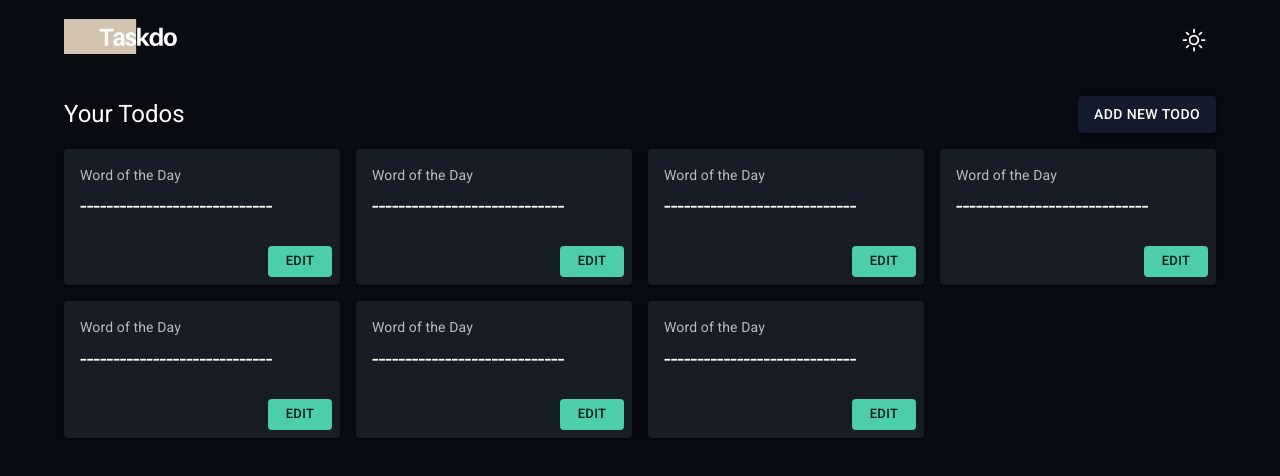
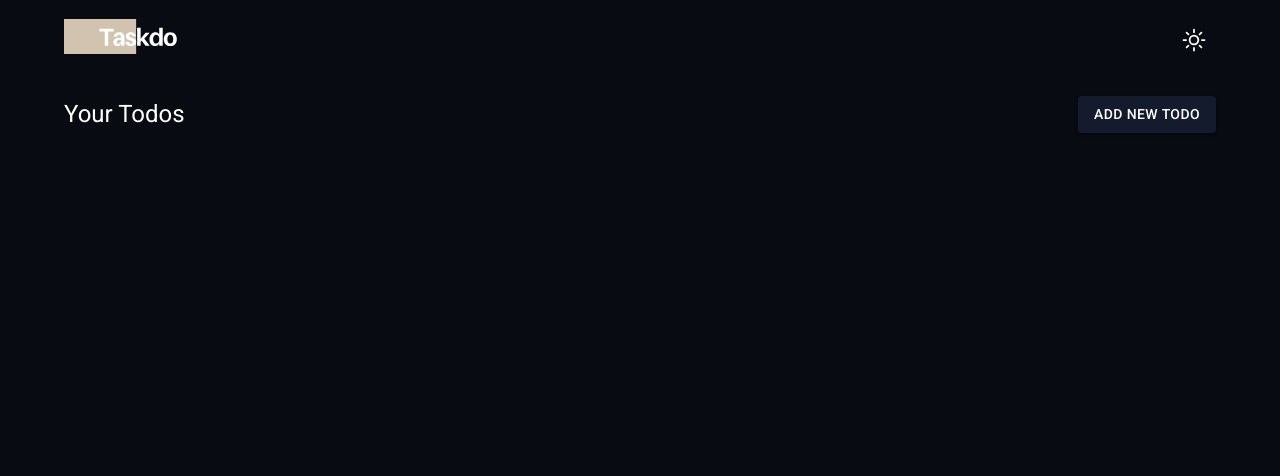
Before and after one commit to Sina-shafiee/aps-website-team-todo, a Next.js app: page / in a window 1280 px wide. Shown: the top 476 px of the page. Built offline with nearby package versions, Linux system fonts and the light colour scheme.

Commit message:
impl - todo card & add todo functionalty

```diff
--- a/src/app/providers.tsx
+++ b/src/app/providers.tsx
@@ -18,7 +18,7 @@ const persistor = persistStore(store);
 const Providers: FC<PropsWithChildren> = ({ children }: PropsWithChildren) => {
   return (
     <ReduxProvider store={store}>
-      <PersistGate persistor={persistor} loading={<LinearProgress sx={{ mt: -1 }} />}>
+      <PersistGate persistor={persistor}>
         <ThemeProvider>
           <CssBaseline />
           {children}
--- a/src/components/domains/home/taskList/taskList.tsx
+++ b/src/components/domains/home/taskList/taskList.tsx
@@ -1,14 +1,15 @@
+'use client';
 import { Grid } from '@mui/material';
 import { TaskCard } from '@/components/ui';
+import { useAppSelector } from '@/store';
 
 export const TaskList = () => {
+  const todos = useAppSelector((state) => state.todos);
   return (
     <Grid container spacing={2}>
-      {Array.from({ length: 7 })
-        .fill(7)
-        .map((_, index) => (
-          <TaskCard key={index} />
-        ))}
+      {todos.map((todo) => (
+        <TaskCard {...todo} key={todo.id} />
+      ))}
     </Grid>
   );
 };
--- a/src/components/form/addTodo/addTodo.tsx
+++ b/src/components/form/addTodo/addTodo.tsx
@@ -1,5 +1,5 @@
 'use client';
-import { Button, Stack } from '@mui/material';
+import { Stack } from '@mui/material';
 import { TextField } from '@/components/ui';
 import { FormEventHandler } from 'react';
 
--- a/src/components/ui/card/taskCard.tsx
+++ b/src/components/ui/card/taskCard.tsx
@@ -1,26 +1,70 @@
-import { Button, Card, CardActions, CardContent, Grid, Typography } from '@mui/material';
+'use client';
 
-export const TaskCard = () => {
+import { Box, Button, Card, CardActions, CardContent, Divider, Grid, Typography } from '@mui/material';
+import { deleteTodo, useAppDispatch } from '@/store';
+import { Todo } from '@/types';
+
+type Props = Todo & {};
+
+export const TaskCard = ({ description, date, title, id, is_completed }: Props) => {
+  const _ = useAppDispatch();
   return (
     <Grid item xs={12} sm={6} md={4} lg={3}>
       <Card sx={{ minWidth: 275 }}>
         <CardContent>
-          <Typography sx={{ fontSize: 14 }} color='text.secondary' gutterBottom>
-            Word of the Day
-          </Typography>
-          <Typography variant='h5' component='div'>
-            -----------------------------
-          </Typography>
+          <Grid container>
+            <Grid item xs={8} sx={{ display: 'flex', alignItems: 'center' }}>
+              <Typography
+                sx={{
+                  fontSize: 14,
+                  overflow: 'hidden',
+                  textTransform: 'uppercase',
+                }}
+                color='text.secondary'
+                gutterBottom
+              >
+                {title}
+              </Typography>
+            </Grid>
+            <Grid item xs={4}>
+              <Typography sx={{ fontSize: 14 }} color='text.secondary' gutterBottom>
+                {new Date(date).toLocaleDateString('en-UK', { dateStyle: 'medium' })}
+              </Typography>
+            </Grid>
+          </Grid>
+          <Divider sx={{ my: 2 }} />
+          <Box
+            fontSize='h5.fontSize'
+            component='p'
+            overflow='hidden'
+            whiteSpace='pre-line'
+            textOverflow='ellipsis'
+            height={70}
+            margin={0}
+          >
+            {description}
+          </Box>
+          {is_completed ? 'completed' : 'not completed'}
         </CardContent>
         <CardActions>
           <Button
-            sx={{ ml: 'auto', boxShadow: 'none', '&:hover': { boxShadow: 'none' } }}
+            sx={{ boxShadow: 'none', '&:hover': { boxShadow: 'none' } }}
             color='secondary'
             variant='contained'
             size='small'
           >
             Edit
           </Button>
+
+          <Button
+            sx={{ boxShadow: 'none', '&:hover': { boxShadow: 'none' } }}
+            color='warning'
+            variant='contained'
+            size='small'
+            onClick={() => _(deleteTodo(id))}
+          >
+            Delete
+          </Button>
         </CardActions>
       </Card>
     </Grid>
--- a/src/components/ui/modal/addTodoModal.tsx
+++ b/src/components/ui/modal/addTodoModal.tsx
@@ -1,10 +1,16 @@
 'use client';
 import dynamic from 'next/dynamic';
+import { useRouter } from 'next/navigation';
+import { useForm } from 'react-hook-form';
+import { addTodo, useAppDispatch } from '@/store';
+
+import { Button, CircularProgress, LinearProgress, Stack } from '@mui/material';
+
+import { zodResolver } from '@hookform/resolvers/zod';
 import { addTodoSchema, AddTodoValues } from '@/utils';
-import { zodResolver } from '@hookform/resolvers/zod';
-import { Button, CircularProgress, LinearProgress, Stack } from '@mui/material';
-import { useForm } from 'react-hook-form';
+
 import { BaseModal } from './baseModal';
+
 const AddTodoForm = dynamic(() => import('@/components/form').then((c) => c.AddTodoForm), {
   ssr: false,
   loading: () => (
@@ -14,14 +20,17 @@ const AddTodoForm = dynamic(() => import('@/components/form').then((c) => c.AddT
   ),
 });
 export const AddTodoModal = () => {
+  const _ = useAppDispatch();
+  const router = useRouter();
   const { control, handleSubmit } = useForm<AddTodoValues>({
     resolver: zodResolver(addTodoSchema),
-    mode: 'onBlur',
-    reValidateMode: 'onBlur',
+    reValidateMode: 'onChange',
+    mode: 'onChange',
     shouldFocusError: true,
   });
   const onSubmit = (data: AddTodoValues) => {
-    console.log(data);
+    _(addTodo(data));
+    router.back();
   };
   const action = (
     <Button type='submit' form='add-todo-form' variant='contained'>
--- a/src/store/store.ts
+++ b/src/store/store.ts
@@ -28,7 +28,7 @@ export type AppDispatch = typeof store.dispatch;
 export const useAppDispatch: () => AppDispatch = useDispatch;
 export const useAppSelector: TypedUseSelectorHook<RootState> = useSelector;
 
-export { test } from './todo/todoSlice';
+export { addTodo, deleteTodo } from './todo/todoSlice';
 export { toggleTheme } from './theme/themeSlice';
 
 export default store;
--- a/src/store/todo/todoSlice.ts
+++ b/src/store/todo/todoSlice.ts
@@ -1,5 +1,6 @@
 import { createSlice, type PayloadAction } from '@reduxjs/toolkit';
 import type { InitialTodoState, Todo } from '@/types';
+import { AddTodoValues } from '@/utils';
 
 const initialState: InitialTodoState = [];
 
@@ -7,13 +8,15 @@ export const todoSlice = createSlice({
   name: 'todos',
   initialState,
   reducers: {
-    test: (state, action: PayloadAction<number>) => {
-      console.log(action.payload);
-      console.log(state);
-      return state;
+    addTodo: (state, action: PayloadAction<AddTodoValues>) => {
+      const { description, title } = action.payload;
+      state.unshift({ id: state.length + 1, title, description, is_completed: false, date: new Date() });
+    },
+    deleteTodo: (state, action: PayloadAction<number>) => {
+      return state.filter((t) => t.id !== action.payload);
     },
   },
 });
 
-export const { test } = todoSlice.actions;
+export const { addTodo, deleteTodo } = todoSlice.actions;
 export default todoSlice.reducer;
--- a/src/types/todo.ts
+++ b/src/types/todo.ts
@@ -3,6 +3,7 @@ export type Todo = {
   title: string;
   is_completed: boolean;
   description: string;
+  date: Date;
 };
 
 export type InitialTodoState = Todo[];
--- a/src/utils/validation/addTodo.ts
+++ b/src/utils/validation/addTodo.ts
@@ -3,7 +3,7 @@ export const addTodoSchema = z.object({
   title: z
     .string({ required_error: 'Title is Required' })
     .min(4, { message: 'Title must be atleast 4 characters' })
-    .max(40, { message: 'Title length must be under 40 char.' }),
+    .max(15, { message: 'Title length must be under 15 char.' }),
   description: z
     .string({ required_error: 'Description is Required' })
     .min(8, { message: 'Description must be atleast 8 characters' })
```
